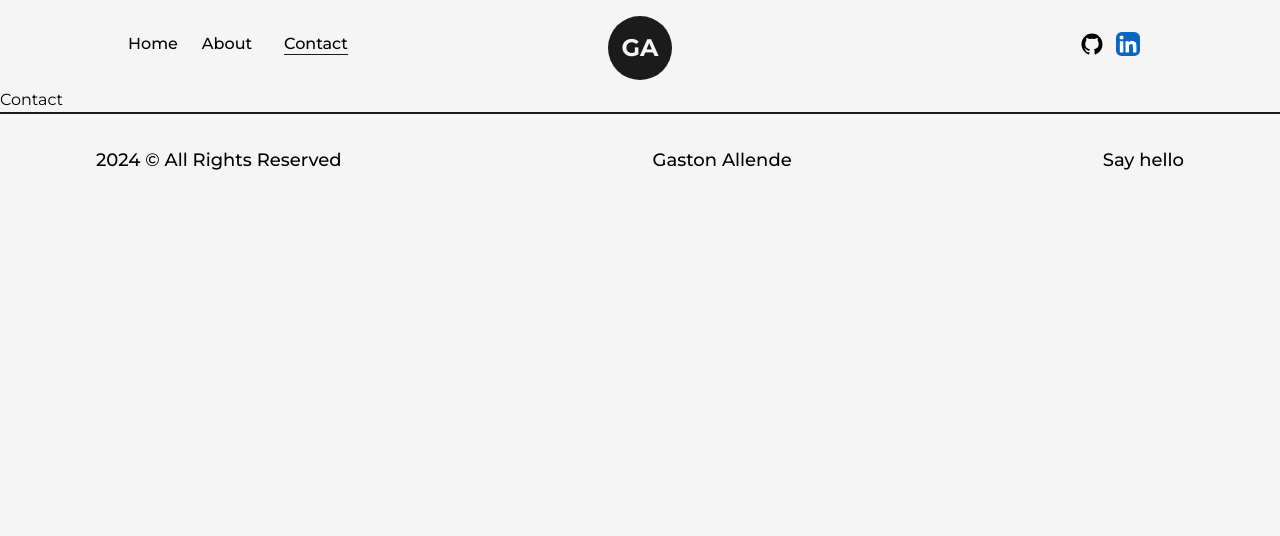
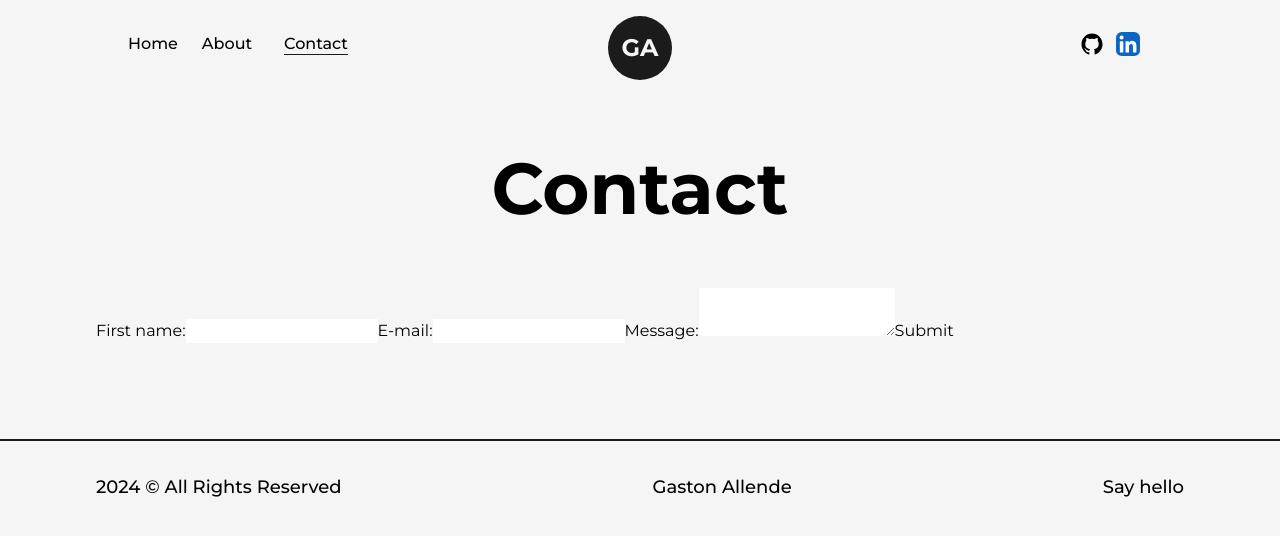
Before and after one commit to GastonAllende/personal-site, a Next.js app: page /contact in a window 1280 px wide. Shown: the top 536 px of the page. Built offline with nearby package versions, Linux system fonts and the light colour scheme.

Commit message:
contact starting form

```diff
--- a/src/app/contact/page.tsx
+++ b/src/app/contact/page.tsx
@@ -1,16 +1,31 @@
 import Head from 'next/head';
 import React from 'react';
+import Layout from '../components/Layout';
 
-const Contact : React.FC = () => {
-		return (
-				<div>
-					<Head>
-						<title>Contact</title>
-						<meta name="description" content="Contact page" />
-					</Head>
-					<h1>Contact</h1>
-				</div>
-		)
-}
+const Contact: React.FC = () => {
+	return (
+		<>
+			<Head>
+				<title>Contact</title>
+				<meta name="description" content="Contact page" />
+			</Head>
+			<main className='flex items-center w-full flex-col justify-center'>
+				<Layout className='pt-16'>
+					<h1 className='mb-16 text-7xl font-bold text-center'>Contact</h1>
+					<form action="/send-data-here" method="post">
+						<label htmlFor="first">First name:</label>
+						<input type="text" id="first" name="first" />
+						<label htmlFor="email">E-mail:</label>
+						<input type="text" id="email" name="email" />
+						<label htmlFor="message">Message:</label>
+						<textarea id="message" name="message" />
+						<button type="submit">Submit</button>
+					</form>
+				</Layout>
+			</main>
+
+		</>
+	);
+};
 
 export default Contact;
```
